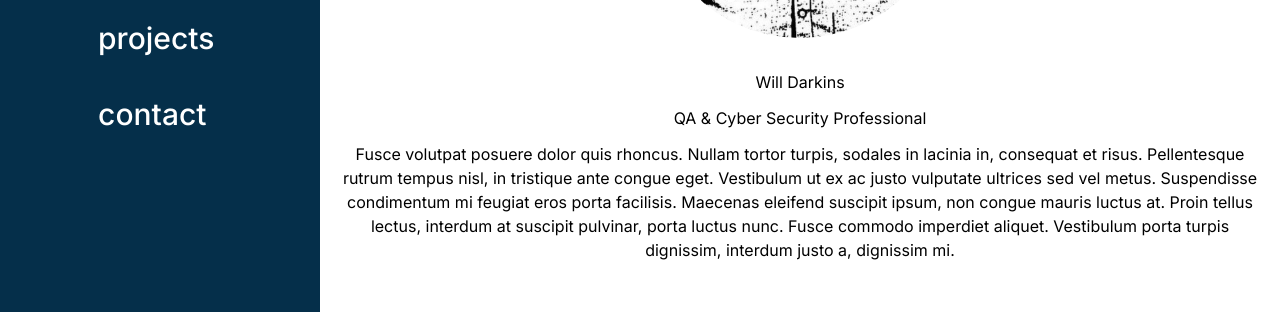
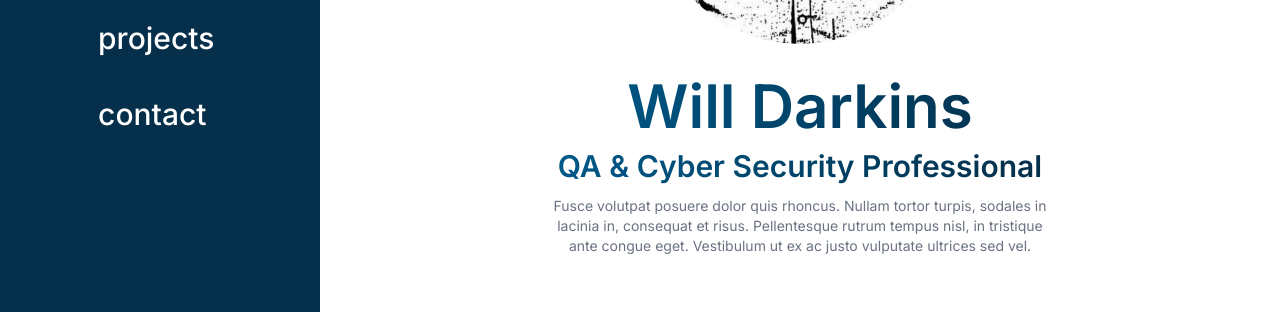
Before and after one commit to willdarkins/portfolio_v2, a React (Vite) app: page / in a window 1280 px wide. Shown: the part 400-712 px from the top of the page. Built offline with nearby package versions, Linux system fonts and the light colour scheme.

Commit message:
added styles to home section for headers and description

```diff
--- a/src/components/Home.jsx
+++ b/src/components/Home.jsx
@@ -9,10 +9,10 @@ const Home = () => {
 
         <img src={profileImage} alt="" className='w-[250px] sm:w-[300px] rounded-full'/>
 
-        <div className='space-y-1 space-y-3'>
-        <h1>Will Darkins</h1>
-        <h3>QA & Cyber Security Professional</h3>
-        <p> Fusce volutpat posuere dolor quis rhoncus. Nullam tortor turpis, sodales in lacinia in, consequat et risus. Pellentesque rutrum tempus nisl, in tristique ante congue eget. Vestibulum ut ex ac justo vulputate ultrices sed vel metus. Suspendisse condimentum mi feugiat eros porta facilisis. Maecenas eleifend suscipit ipsum, non congue mauris luctus at. Proin tellus lectus, interdum at suscipit pulvinar, porta luctus nunc. Fusce commodo imperdiet aliquet. Vestibulum porta turpis dignissim, interdum justo a, dignissim mi. </p>
+        <div className='space-y-1 sm:space-y-3'>
+        <h1 className='bg-linear-to-r  from-sky-800 to-sky-950 bg-clip-text text-4xl font-semibold text-transparent md:text-5xl lg:text-6xl'>Will Darkins</h1>
+        <h3 className='bg-linear-to-r  from-sky-800 to-sky-950 bg-clip-text text-xl font-semibold text-transparent md:text-2xl lg:text-3xl'>QA & Cyber Security Professional</h3>
+        <p className='max-w-[500px] text-sm text-gray-500'> Fusce volutpat posuere dolor quis rhoncus. Nullam tortor turpis, sodales in lacinia in, consequat et risus. Pellentesque rutrum tempus nisl, in tristique ante congue eget. Vestibulum ut ex ac justo vulputate ultrices sed vel.</p>
         </div>
 
       </div>
```
